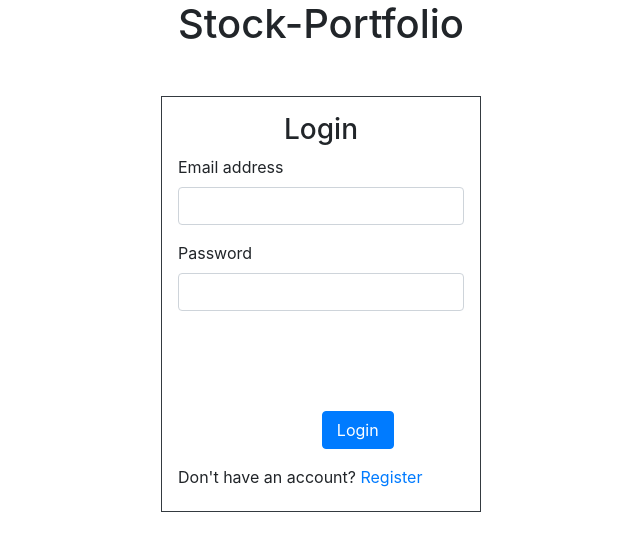
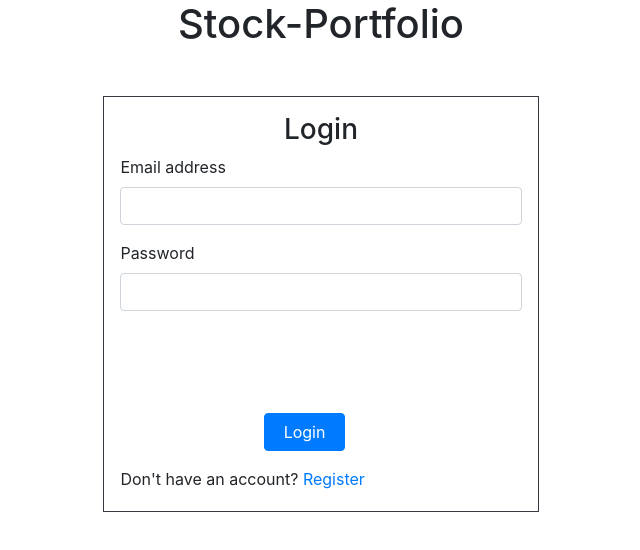
Before and after one commit to Raf-Batista/Stock-Portfolio, a React (Create React App) app in the folder stock-portfolio-frontend/: page /login in a window 1280 px wide. Shown: the top 550 px of the page, without its empty margins (319-959 px from the left). Built offline with nearby package versions, Linux system fonts and the light colour scheme.

Commit message:
Remove bootstrap class width and set width with media queries, set margin top for login button

```diff
--- a/stock-portfolio-frontend/src/App.css
+++ b/stock-portfolio-frontend/src/App.css
@@ -37,14 +37,62 @@
   }
 }
 
+@media screen and (min-width: 320px) {
   #login {
     height: 26em;
   }
 
   .login-button {
     margin-top: 5.3em;
+    width: 27%;
+  }
+
+  div .container button {
+    margin-left: 6em;
+  }
+}
+
+
+/* large phones and small tablets */
+/* 500px / 16px = 31.25em */
+@media screen and (min-width: 31.25em) {
+  #login {
+    height: 26em;
+  }
+
+  .login-button {
+    margin-top: 5.3em;
+    width: 20%;
   }
 
   div .container button {
     margin-left: 9em;
   }
+}
+
+
+@media screen and (min-width: 768px) {
+  #login {
+    width: 50%;
+  }
+}
+
+/* tablets and small monitors */
+/* 800px / 16px = 50em */
+@media screen and (min-width: 50em) {
+  #login {
+    width: 40%;
+  }
+}
+
+/* laptops and desktops */
+/* 1200px / 16px = 75em */
+@media screen and (min-width: 75em) {
+  #login {
+    width: 34%;
+  }
+
+  .login-button {
+    margin-top: 5.4em;
+  }
+}
--- a/stock-portfolio-frontend/src/components/Login.js
+++ b/stock-portfolio-frontend/src/components/Login.js
@@ -38,7 +38,7 @@ import React, { Component } from 'react'
 
     render() {
         return (
-            <div className="container p-3 border border-dark mt-5 w-25" id="login">
+            <div className="container p-3 border border-dark mt-5" id="login">
                 <h3 className="text-center">Login</h3>
                 <form>
                     <div className="form-group">
@@ -51,7 +51,7 @@ import React, { Component } from 'react'
                         <input type="password" className="form-control" name="password" onChange={this.handleOnChange} value={this.state.password}/>
                     </div>
 
-                    <button type="submit" className="btn btn-primary mb-3 w-25 login-button" onClick={this.handleOnClick}>Login</button>
+                    <button type="submit" className="btn btn-primary mb-3 login-button" onClick={this.handleOnClick}>Login</button>
                 </form>
                 <span>Don't have an account? <a href="/">Register</a> </span>
             </div>
--- a/stock-portfolio-frontend/src/components/Register.js
+++ b/stock-portfolio-frontend/src/components/Register.js
@@ -43,7 +43,7 @@ import React, { Component } from 'react'
 
     render() {
         return (
-            <div className="container  p-3 border border-dark mt-5 w-25" id="login">
+            <div className="container p-3 border border-dark mt-5" id="login">
                 <h3 className="text-center">Register</h3>
                 <form>
                      <div className="form-group">
@@ -61,7 +61,7 @@ import React, { Component } from 'react'
                         <input type="password" className="form-control" name="password" onChange={this.handleOnChange} value={this.state.password}/>
                     </div>
 
-                    <button type="submit" className="btn btn-primary w-25 mb-3" onClick={this.handleOnClick}>Submit</button>
+                    <button type="submit" className="btn btn-primary mb-3" onClick={this.handleOnClick}>Submit</button>
                 </form>
                 <span>Already have an account? <a href="/login">Login</a> </span>
             </div>
```
Lines whose indentation alone changed are shown as unchanged.
